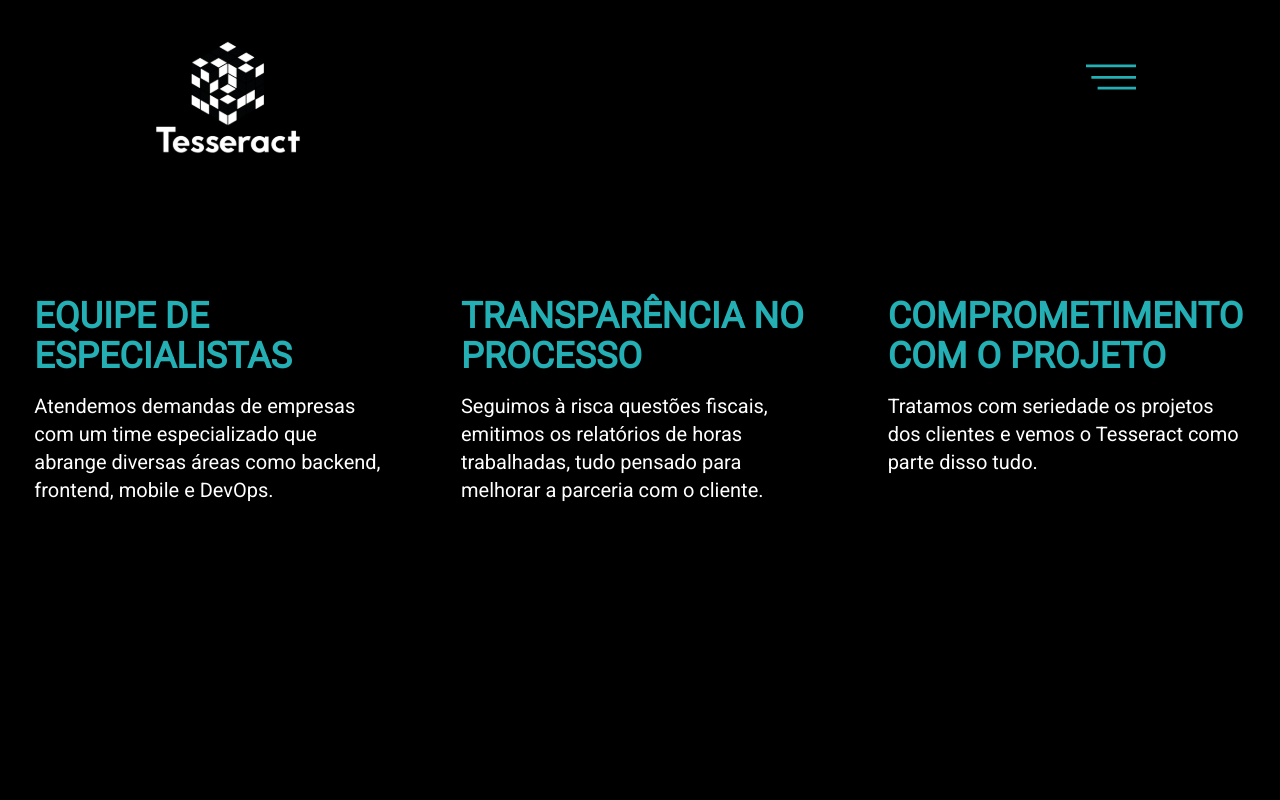
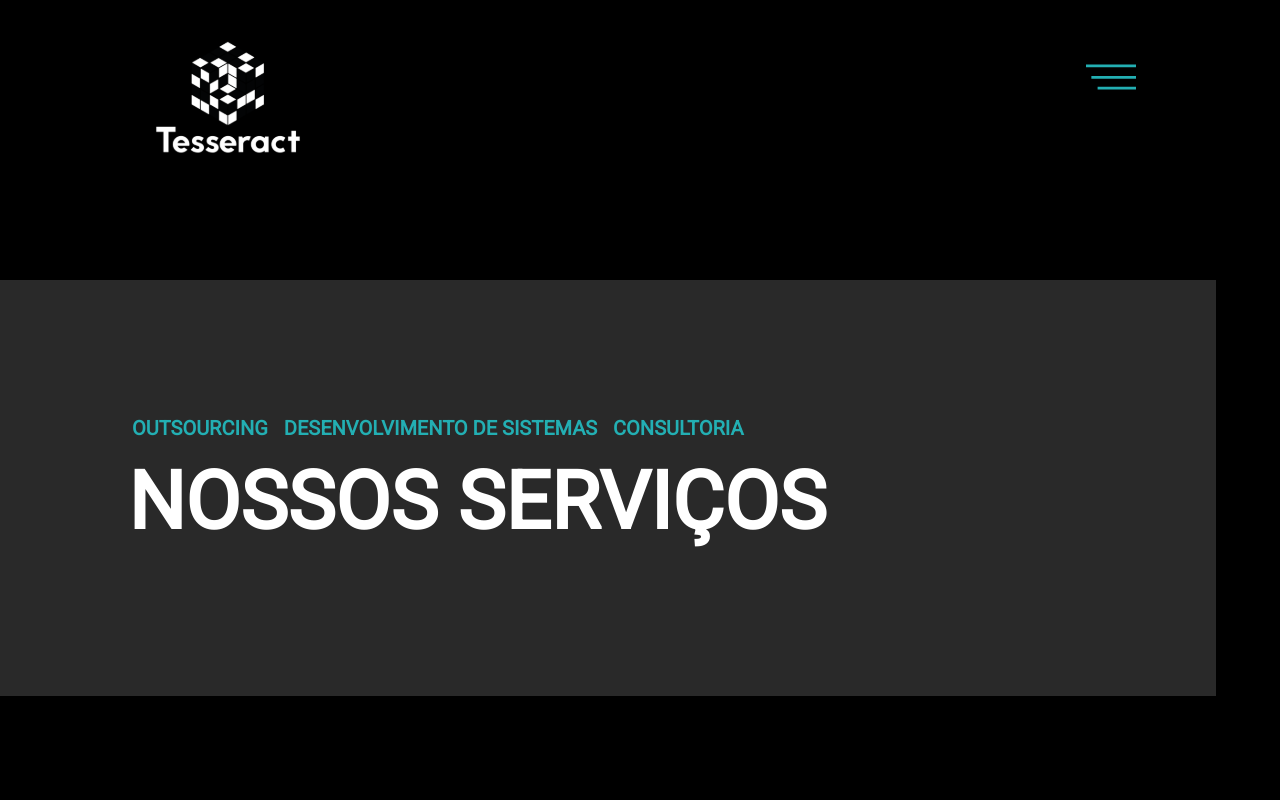
Before and after one commit to grupotesseract/grupotesseract.com.br, a Next.js app: page /servicos in a window 1280 px wide. Shown: the top 800 px of the page. Built offline with nearby package versions, Linux system fonts and the light colour scheme.

Commit message:
feat(reusable): Create a reusable component that contains the titles of the pages.

```diff
--- /dev/null
+++ b/app/components/PageTitle.tsx
@@ -0,0 +1,38 @@
+'use client';
+
+import React from 'react';
+
+interface PageTitleProps {
+  subtitle1?: string;
+  subtitle2?: string;
+  subtitle3?: string;
+  subtitleClass?: string;
+  title?: string;
+}
+
+const PageTitle = (props: PageTitleProps) => {
+  return (
+    <>
+      <div className="box-title flex">
+        <div className="flex flex-col justify-center pl-32">
+          <div className={`flex gap-4 ${props.subtitleClass}`}>
+            <h3 className="text-xl font-bold text-lightBlue uppercase">
+              {props.subtitle1}
+            </h3>
+            <h3 className="text-xl font-bold text-lightBlue uppercase">
+              {props.subtitle2}
+            </h3>
+            <h3 className="text-xl font-bold text-lightBlue uppercase">
+              {props.subtitle3}
+            </h3>
+          </div>
+          <h1 className="title-page font-extrabold text-white">
+            {props.title}
+          </h1>
+        </div>
+      </div>
+    </>
+  );
+};
+
+export default PageTitle;
--- a/app/components/TeamInformation.tsx
+++ b/app/components/TeamInformation.tsx
@@ -26,7 +26,7 @@ export default function Section() {
   ];
 
   return (
-    <div className="flex items-start justify-around mt-20 mb-5 md:max-xl:flex-col md:max-xl:items-center md:max-xl:gap-16 md:max-xl:mt-24">
+    <div className="flex items-start justify-around mt-72 mb-5 md:max-xl:flex-col md:max-xl:items-center md:max-xl:gap-16 md:max-xl:mt-24">
       {sectionData.map(function (item) {
         return (
           <IconTitleDescription
--- a/app/globals.css
+++ b/app/globals.css
@@ -117,3 +117,15 @@ body {
   height: 31.25rem;
   gap: 7.5rem;
 }
+
+.title-page {
+  font-size: 5rem;
+  text-transform: uppercase;
+}
+
+.box-title {
+  width: 95%;
+  height: 26rem;
+  margin-top: 5rem;
+  background-color: rgb(41, 41, 41);
+}
--- a/app/projetos/page.tsx
+++ b/app/projetos/page.tsx
@@ -1,7 +1,27 @@
+import PageTitle from '../components/PageTitle';
+
+const boxData = [
+  {
+    subtitle1: 'Sites.Sistemas.Aplicativos',
+    subtitleClass: 'pl-1',
+    title: 'Projetos',
+    key: 1,
+  },
+];
+
 export default function Projects() {
   return (
     <>
-      <div>Projetos</div>
+      {boxData.map(function (item) {
+        return (
+          <PageTitle
+            subtitle1={item.subtitle1}
+            subtitleClass={item.subtitleClass}
+            title={item.title}
+            key={item.key}
+          />
+        );
+      })}
     </>
   );
 }
--- a/app/servicos/page.tsx
+++ b/app/servicos/page.tsx
@@ -1,8 +1,34 @@
+import PageTitle from '../components/PageTitle';
 import TeamInformation from '../components/TeamInformation';
+
+const boxData = [
+  {
+    subtitle1: 'Outsourcing',
+    subtitle2: 'Desenvolvimento de Sistemas',
+    subtitle3: 'Consultoria',
+    subtitleClass: 'pl-1',
+    title: 'Nossos Serviços',
+    key: 1,
+  },
+];
 
 export default function Services() {
   return (
     <>
+      <div>
+        {boxData.map(function (item) {
+          return (
+            <PageTitle
+              subtitle1={item.subtitle1}
+              subtitle2={item.subtitle2}
+              subtitle3={item.subtitle3}
+              subtitleClass={item.subtitleClass}
+              title={item.title}
+              key={item.key}
+            />
+          );
+        })}
+      </div>
       <div className="min-w-full">
         <TeamInformation />
       </div>
```
